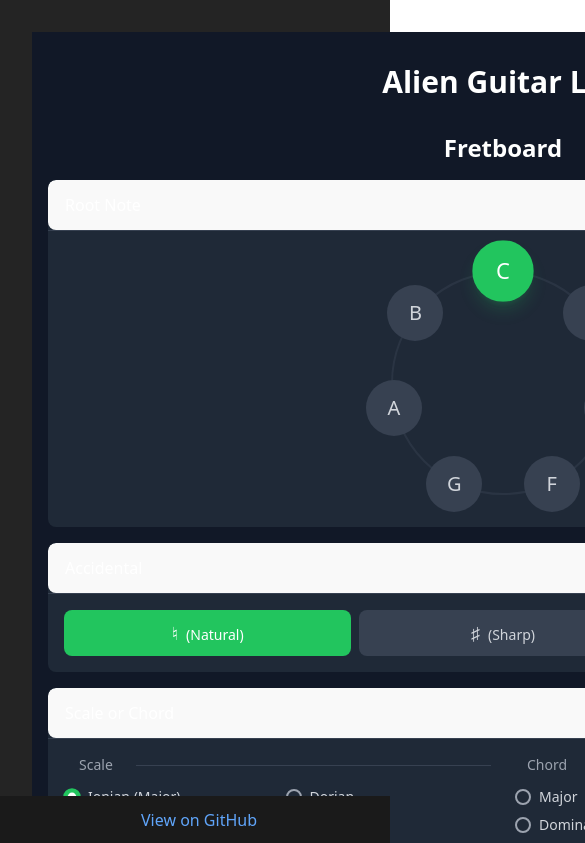
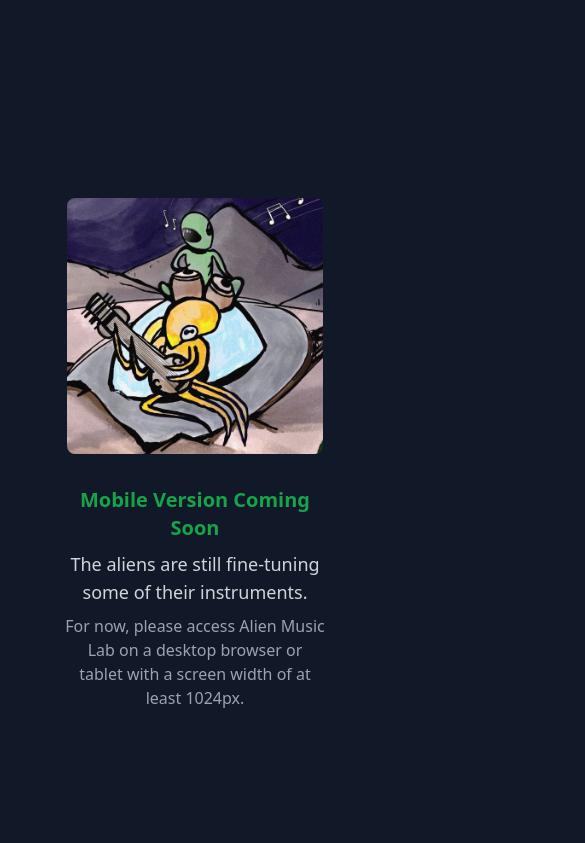
Before and after one commit to jake-carr/alien-music-lab, a React (Vite) app: page / in a window 390 px wide. Shown: the top 843 px of the page, 585 px wide, since content can reach past the window. Built offline with nearby package versions, Linux system fonts and the light colour scheme.

Commit message:
Prepare for release.

```diff
--- a/index.html
+++ b/index.html
@@ -4,7 +4,7 @@
     <meta charset="UTF-8" />
     <link rel="icon" type="image/svg+xml" href="/vite.svg" />
     <meta name="viewport" content="width=device-width, initial-scale=1.0" />
-    <title>Alien Guitar Lab</title>
+    <title>Alien Music Lab</title>
   </head>
   <body>
     <div id="root"></div>
--- a/package.json
+++ b/package.json
@@ -1,7 +1,7 @@
 {
-  "name": "alien-guitar-studio",
+  "name": "alien-music-lab",
   "private": true,
-  "version": "0.0.0",
+  "version": "1.0.0",
   "scripts": {
     "dev": "vite",
     "build": "tsc && vite build",
@@ -12,6 +12,7 @@
     "@heroicons/react": "^2.1.1",
     "react": "^18.2.0",
     "react-dom": "^18.2.0",
+    "react-router-dom": "^7.3.0",
     "tone": "^14.7.77"
   },
   "devDependencies": {
--- a/src/App.tsx
+++ b/src/App.tsx
@@ -1,10 +1,33 @@
-import React from 'react';
+import React, { useEffect, useState } from 'react';
+import { BrowserRouter as Router, Routes, Route } from 'react-router-dom';
 import Fretboard from './components/Fretboard';
 import './App.css'
 import Rhythm from './components/Rhythm';
+import MobileNotice from './components/MobileNotice';
+import NotFound from './components/NotFound';
 
 const App: React.FC = () => {
+  const [isMobileView, setIsMobileView] = useState(window.innerWidth < 1024);
+
+  const handleResize = () => {
+    setIsMobileView(window.innerWidth < 1024);
+  };
+
+  useEffect(() => {
+    window.addEventListener('resize', handleResize);
+    return () => {
+      window.removeEventListener('resize', handleResize);
+    };
+  }, []);
+
+  if (isMobileView) {
+    return <MobileNotice />;
+  }
+
   return (
+    <Router>
+      <Routes>
+        <Route path="/" element={
           <div className="min-h-screen bg-gray-900 text-white pb-16">
             <div className="container mx-auto px-4 py-8">
               <h1 className="text-3xl font-bold text-center mb-8">Alien Guitar Lab</h1>
@@ -20,14 +43,17 @@
               </div>
               <footer className="footer">
                 <p>
-          <a href="https://github.com/yourusername/alien-guitar-studio" className="ml-2" target="_blank" rel="noopener noreferrer">
+                  <a href="https://github.com/yourusername/alien-guitar-studio" className="ml-2 text-green-500 hover:text-green-400" target="_blank" rel="noopener noreferrer">
                     View on GitHub
                   </a>
                 </p>
               </footer>
             </div>
-
           </div>
+        } />
+        <Route path="*" element={<NotFound />} />
+      </Routes>
+    </Router>
   );
 };
 
--- /dev/null
+++ b/src/components/MobileNotice.tsx
@@ -0,0 +1,22 @@
+const MobileNotice = () => {
+  return (
+    <div className="min-h-screen bg-gray-900 flex flex-col items-center justify-center p-8 text-center">
+      <img
+        src="/images/aliens.png"
+        alt="Alien Musicians"
+        className="w-64 h-64 rounded-lg mb-8 object-cover"
+      />
+      <h1 className="text-green-600 text-xl font-bold mb-2">
+        Mobile Version Coming Soon
+      </h1>
+      <p className="text-gray-300 text-lg mb-2">
+        The aliens are still fine-tuning some of their instruments.
+      </p>
+      <p className="text-gray-400 text-base max-w-md">
+        For now, please access Alien Music Lab on a desktop browser or tablet with a screen width of at least 1024px.
+      </p>
+    </div>
+  );
+};
+
+export default MobileNotice;
--- /dev/null
+++ b/src/components/NotFound.tsx
@@ -0,0 +1,18 @@
+import { Link } from 'react-router-dom';
+
+const NotFound = () => {
+  return (
+    <div className="min-h-screen min-w-screen flex flex-col items-center justify-center text-white p-4">
+      <h1 className="text-6xl font-bold mb-8">404</h1>
+      <p className="text-2xl mb-4">Oops! This page is out of tune.</p>
+      <Link
+        to="/"
+        className="px-6 py-3 text-green-600 underline text-2xl mb-8 hover:text-green-300 transition-colors duration-300"
+      >
+        Return to app
+      </Link>
+    </div>
+  );
+};
+
+export default NotFound;
--- a/src/index.css
+++ b/src/index.css
@@ -4,8 +4,8 @@
 
 @layer base {
   body {
-    background-color: #242424;
-    color: rgba(255, 255, 255, 0.87);
+    background-color: rgb(17 24 39); /* bg-gray-900 */
+    color: rgb(209 213 219); /* text-gray-300 */
   }
 
   * {
@@ -18,12 +18,12 @@
     position: absolute;
     width: 100%;
     height: 1px;
-    background-color: rgb(75 85 99);
+    background-color: rgb(75 85 99); /* gray-600 */
   }
 
   .fret {
     border-right-width: 1px;
-    border-color: rgb(75 85 99);
+    border-color: rgb(75 85 99); /* gray-600 */
     position: relative;
     display: flex;
     align-items: center;
@@ -48,33 +48,12 @@
     transform: scale(1.25);
     z-index: 10;
   }
-
-  .footer {
-    position: fixed;
-    bottom: 0;
-    left: 0;
-    width: 100%;
-    background-color: #1a1a1a;
-    padding-top: 0.75rem;
-    padding-bottom: 0.75rem;
-    text-align: center;
-  }
-
-  .footer a {
-    color: rgb(96 165 250);
-  }
-
-  .footer a:hover {
-    color: rgb(147 197 253);
-  }
 }
 
 :root {
   font-family: system-ui, Avenir, Helvetica, Arial, sans-serif;
   line-height: 1.5;
   font-weight: 400;
-
-  color-scheme: light dark;
   font-synthesis: none;
   text-rendering: optimizeLegibility;
   -webkit-font-smoothing: antialiased;
@@ -83,24 +62,19 @@
 
 a {
   font-weight: 500;
-  color: #646cff;
+  color: rgb(22 163 74); /* green-600 */
   text-decoration: inherit;
 }
+
 a:hover {
-  color: #535bf2;
+  color: rgb(21 128 61); /* green-700 */
 }
 
 body {
   margin: 0;
   display: flex;
-  place-items: center;
   min-width: 320px;
   min-height: 100vh;
-}
-
-h1 {
-  font-size: 3.2em;
-  line-height: 1.1;
 }
 
 button {
@@ -110,27 +84,18 @@
   font-size: 1em;
   font-weight: 500;
   font-family: inherit;
-  background-color: #1a1a1a;
+  background-color: rgb(22 163 74); /* green-600 */
+  color: white;
   cursor: pointer;
-  transition: border-color 0.25s;
+  transition: all 0.25s;
 }
+
 button:hover {
-  border-color: #646cff;
+  background-color: rgb(21 128 61); /* green-700 */
 }
+
 button:focus,
 button:focus-visible {
-  outline: 4px auto -webkit-focus-ring-color;
+  outline: 2px solid rgb(22 163 74); /* green-600 */
+  outline-offset: 2px;
 }
-
-@media (prefers-color-scheme: light) {
-  :root {
-    color: #213547;
-    background-color: #ffffff;
-  }
-  a:hover {
-    color: #747bff;
-  }
-  button {
-    background-color: #f9f9f9;
-  }
-}
```
Also changed, not shown: public/images/aliens.png (added), 1 other file (tests, documents, lock files or other folders). Lines whose indentation alone changed are shown as unchanged.
